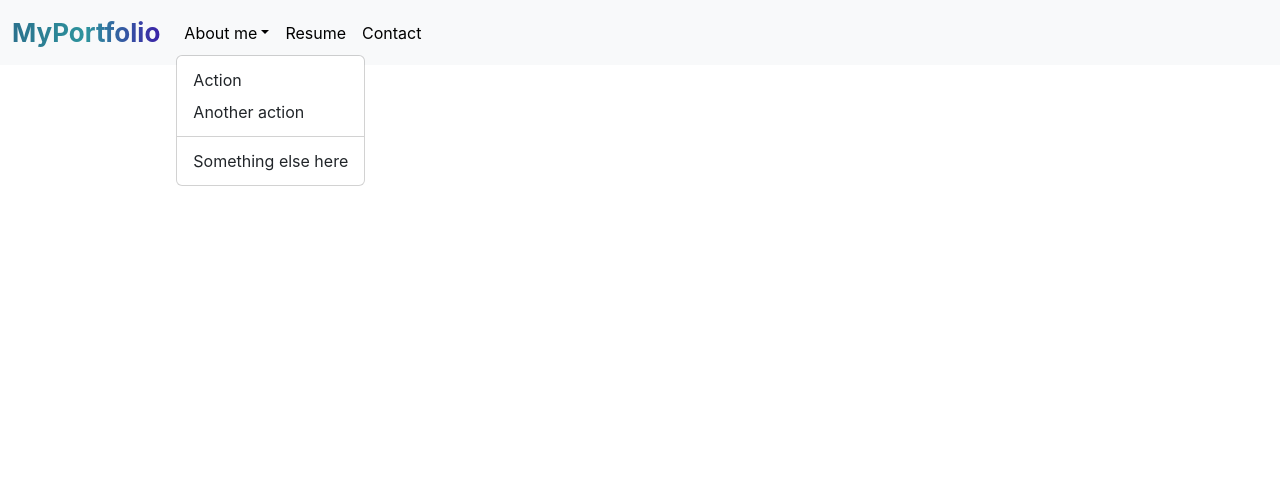
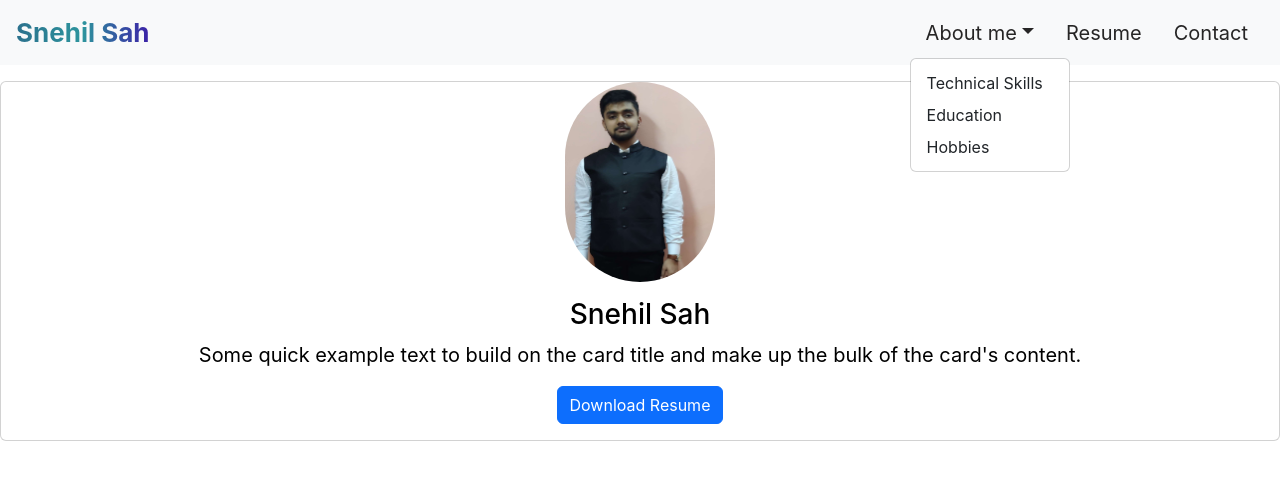
Before and after one commit to snehil891/my-portfolio, a React (Create React App) app: page / in a window 1280 px wide. Both pictures are taken after a click on the button "About me". Shown: the top 480 px of the page. Built offline with nearby package versions, Linux system fonts and the light colour scheme.

Commit message:
profile created

```diff
--- a/public/index.html
+++ b/public/index.html
@@ -1,20 +1,19 @@
 <!DOCTYPE html>
 <html lang="en">
+
 <head>
   <meta charset="utf-8" />
   <link rel="icon" href="%PUBLIC_URL%/logo.png" />
   <link rel="stylesheet" href="	https://cdn.jsdelivr.net/npm/bootstrap@5.3.0-alpha2/dist/css/bootstrap.min.css">
   <meta name="viewport" content="width=device-width, initial-scale=1" />
   <meta name="theme-color" content="#000000" />
-    <meta
-      name="description"
-      content="Web site created using create-react-app"
-    />
-    <title>My Portfolio</title>
+  <meta name="description" content="Web site created using create-react-app" />
+  <title>Portfolio|Snehil Sah</title>
 </head>
 <body>
   <noscript>You need to enable JavaScript to run this app.</noscript>
   <div id="root"></div>
   <script src="https://cdn.jsdelivr.net/npm/bootstrap@5.3.0-alpha2/dist/js/bootstrap.bundle.min.js"></script>
 </body>
+
 </html>
--- a/src/App.js
+++ b/src/App.js
@@ -1,37 +1,11 @@
-import logo from './logo.svg';
 import './App.css';
+import Navigation from './Components/Navigation';
+import Profile from "./Components/Profile";
 
 function App() {
   return (
-    <nav className="navbar navbar-expand-lg bg-body-tertiary">
-      <div className="container-fluid">
-        <a className="navbar-brand" href="#">MyPortfolio</a>
-        <button className="navbar-toggler" type="button" data-bs-toggle="collapse" data-bs-target="#navbarSupportedContent" aria-controls="navbarSupportedContent" aria-expanded="false" aria-label="Toggle navigation">
-          <span className="navbar-toggler-icon"></span>
-        </button>
-        <div className="collapse navbar-collapse" id="navbarSupportedContent">
-          <ul className="navbar-nav me-auto mb-2 mb-lg-0">
-            <li className="nav-item dropdown">
-              <a className="nav-link dropdown-toggle" href="#" role="button" data-bs-toggle="dropdown" aria-expanded="false">
-                About me
-              </a>
-              <ul className="dropdown-menu">
-                <li><a className="dropdown-item" href="#">Action</a></li>
-                <li><a className="dropdown-item" href="#">Another action</a></li>
-                <li><hr className="dropdown-divider" /></li>
-                <li><a className="dropdown-item" href="#">Something else here</a></li>
-              </ul>
-            </li>
-            <li className="nav-item">
-              <a className="nav-link active" aria-current="page" href="#">Resume</a>
-            </li>
-            <li className="nav-item">
-              <a className="nav-link active" aria-current="page" href="#">Contact</a>
-            </li>
-          </ul>
-        </div>
-      </div>
-    </nav>
+    <><Navigation title="Snehil Sah"/>
+    <Profile /></>
   );
 }
 
--- /dev/null
+++ b/src/Components/Navigation.js
@@ -0,0 +1,32 @@
+/* eslint-disable jsx-a11y/anchor-is-valid */
+import React from 'react'
+import PropTypes from 'prop-types'
+
+
+export default function Navigation(props) {
+    return (
+        <nav id="navbar-example2" className="navbar bg-body-tertiary px-3 mb-3">
+            <a className="navbar-brand" href="#">{props.title}</a>
+            <ul className="nav nav-pills">
+                <li className="nav-item dropdown">
+                    <a className="nav-link dropdown-toggle" data-bs-toggle="dropdown" href="#" role="button" aria-expanded="false">About me</a>
+                    <ul className="dropdown-menu">
+                        <li><a className="dropdown-item" href="#scrollspyHeading3">Technical Skills</a></li>
+                        <li><a className="dropdown-item" href="#scrollspyHeading4">Education</a></li>
+                        <li><a className="dropdown-item" href="#scrollspyHeading5">Hobbies</a></li>
+                    </ul>
+                </li>
+                <li className="nav-item">
+                    <a className="nav-link" href="#scrollspyHeading1">Resume</a>
+                </li>
+                <li className="nav-item">
+                    <a className="nav-link" href="#scrollspyHeading2">Contact</a>
+                </li>
+            </ul>
+        </nav>
+    )
+}
+
+Navigation.propTypes = {
+    title: PropTypes.string
+}
--- /dev/null
+++ b/src/Components/Profile.js
@@ -0,0 +1,20 @@
+/* eslint-disable jsx-a11y/anchor-is-valid */
+/* eslint-disable jsx-a11y/img-redundant-alt */
+import React from 'react';
+import myImage from '../Components/myImage.jpg';
+
+
+export default function Profile() {
+    return (
+        <div className="card">
+            <center>
+            <img className="card-img-top" src={myImage} alt="Card image cap" />
+            <div className="card-body">
+                <h3 className="card-title">Snehil Sah</h3>
+                <p className="card-text">Some quick example text to build on the card title and make up the bulk of the card's content.</p>
+                <a href="#" className="btn btn-primary">Download Resume</a>
+            </div>
+            </center>
+        </div>
+    )
+}
```
Also changed, not shown: src/Components/myImage.jpg (added). Lines whose indentation alone changed are shown as unchanged.
